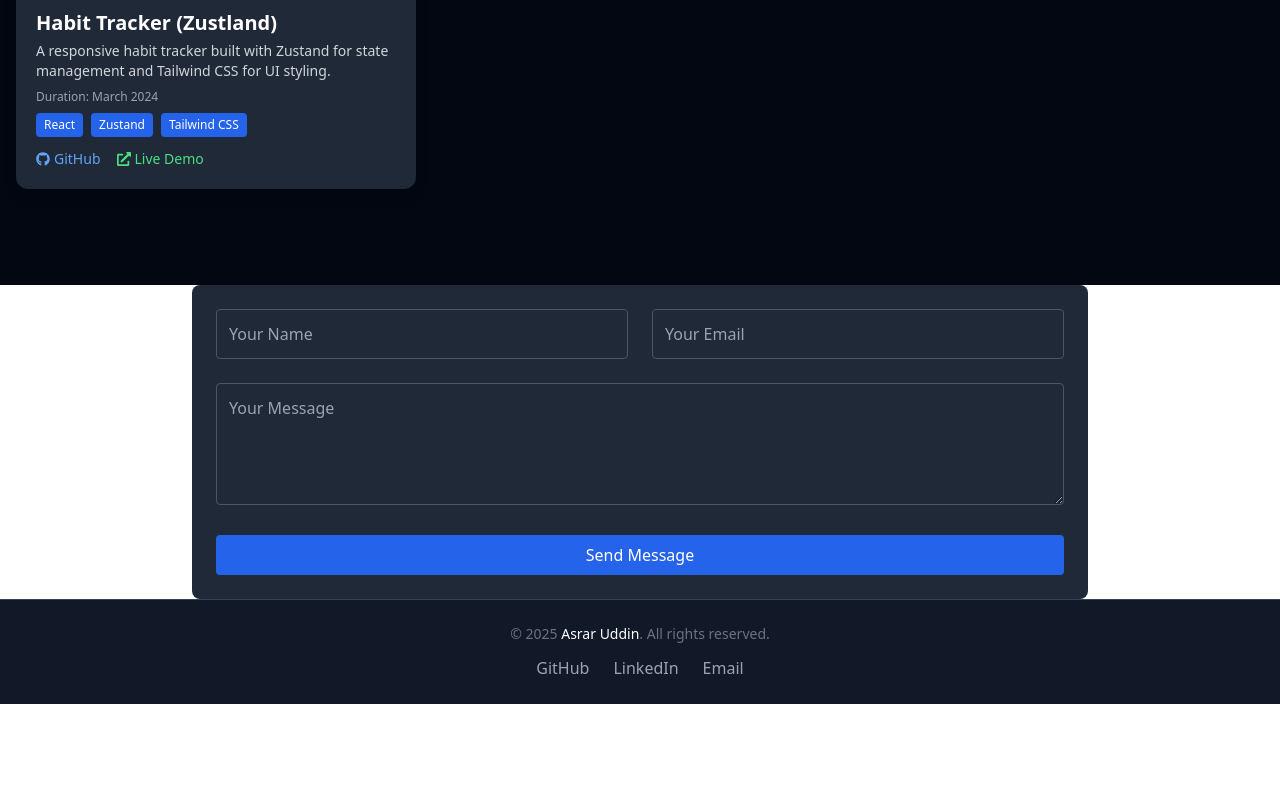
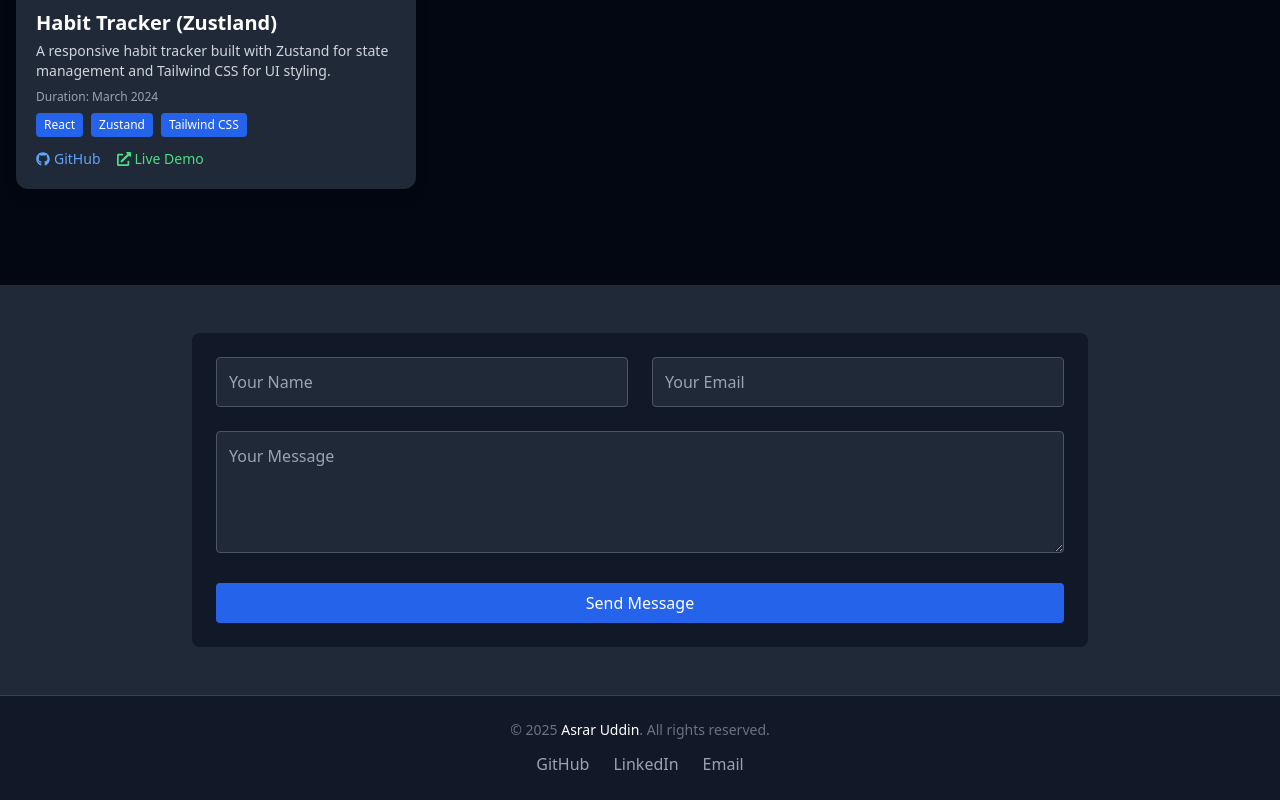
Before and after one commit to Asraaruddin/portfolio, a React (Create React App) app: page / in a window 1280 px wide. Shown: the part 3196-3996 px from the top of the page. Before the commit the page ends 3900 px from the top, so only its background shows below. Built offline with nearby package versions, Linux system fonts and the light colour scheme.

Commit message:
removed white space by wrapping contact form in section

```diff
--- a/src/components/contact.jsx
+++ b/src/components/contact.jsx
@@ -42,9 +42,13 @@ const Contact = () => {
   }
 
   return (
+
+
+  <section className="bg-[#1f2937] text-white py-12 px-4">
+    <div className="max-w-4xl mx-auto">
       <form
         onSubmit={handleSubmit}
-  className="grid grid-cols-1 md:grid-cols-2 gap-6 text-left bg-[#1f2937] text-white p-6 rounded-lg max-w-4xl mx-auto"
+        className="grid grid-cols-1 md:grid-cols-2 gap-6 text-left p-6 rounded-lg bg-gray-900"
       >
         <div>
           <input
@@ -89,8 +93,9 @@ const Contact = () => {
           {loading ? "Sending..." : "Send Message"}
         </button>
       </form>
-
-  )
+    </div>
+  </section>
+);
 }
 
 export default Contact
```
Lines whose indentation alone changed are shown as unchanged.
